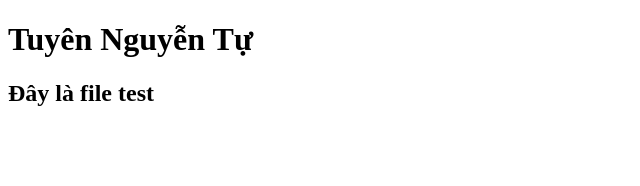
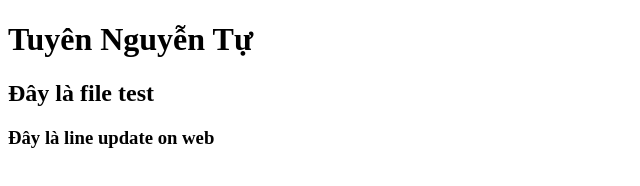
Before and after one commit to TuyenNguyenTu/FirstCommit, a plain HTML site: page index.html in a window 1280 px wide. Shown: the whole page, without its empty margins (0-640 px from the left). Drawn offline with Linux system fonts and the light colour scheme.

Commit message:
Update index.html

```diff
--- a/index.html
+++ b/index.html
@@ -9,6 +9,7 @@
 <body>
     <h1>Tuyên Nguyễn Tự</h1>
     <h2>Đây là file test</h2>
+    <h3>Đây là line update on web</h3>
 </body>
 <script src="index.js">
 </script>
```
